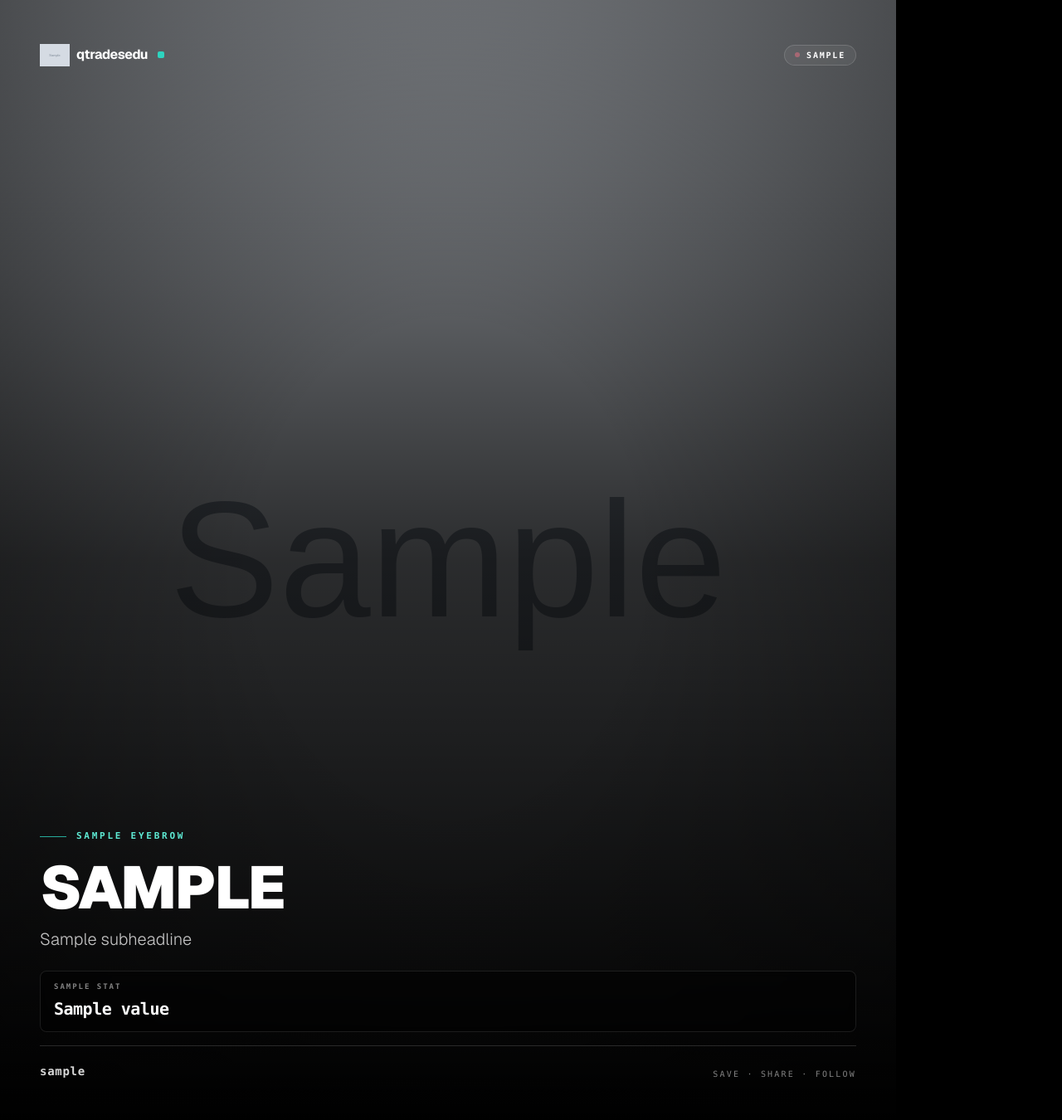
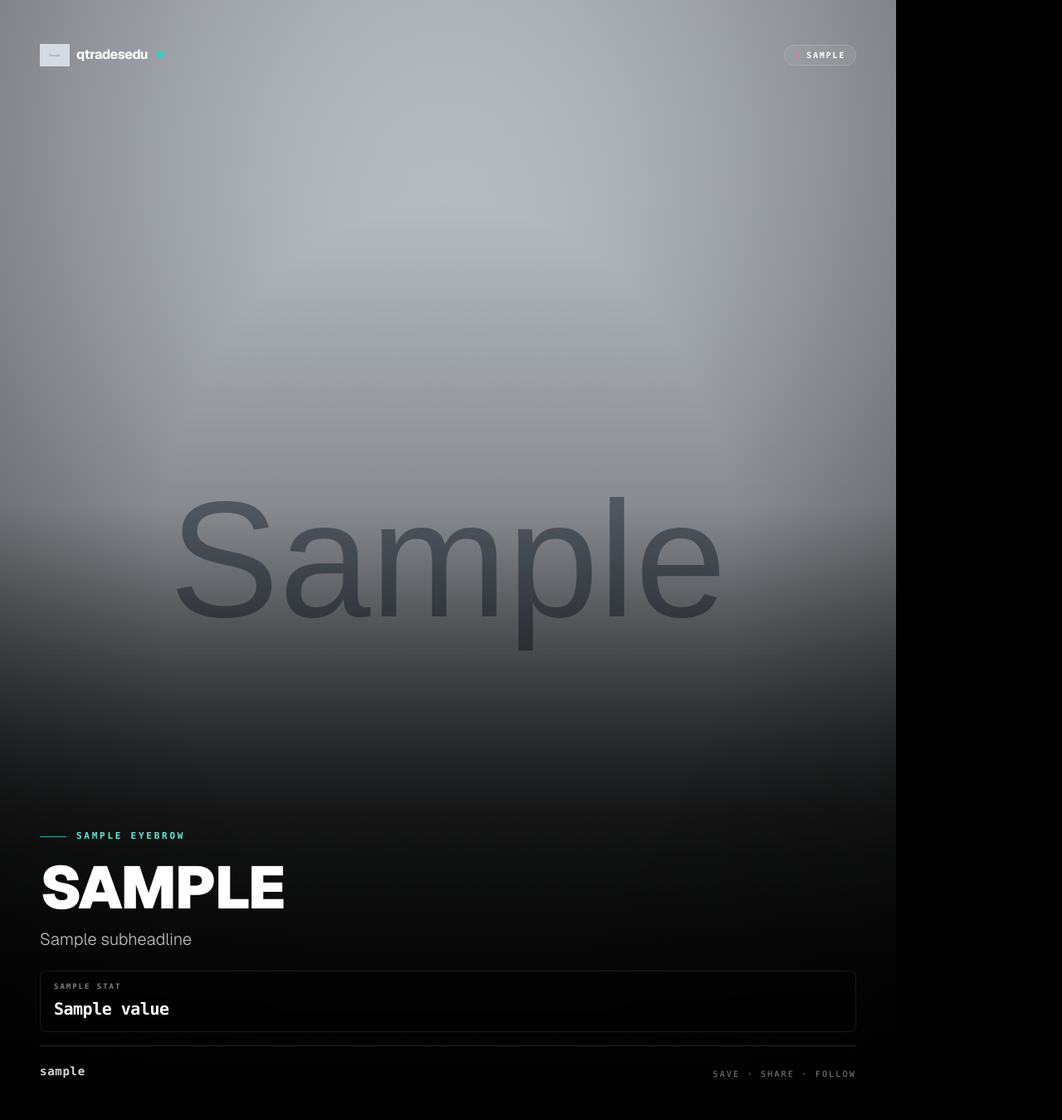
Before and after one commit to Nabenns/ig-qtrades4241, a Python web app: template templates/news_breaking.html in a window 1280 px wide. Shown: the whole page at 83% size. Run offline with Jinja, Linux system fonts and the light colour scheme; the template is opened without the code that fills it: most values are stand-ins (such as "Sample title", 1, 10 or a date in 2020); grey boxes marked "Sample" are stand-in pictures; some libraries are stand-ins or nearby versions; some web fonts are replaced.

Commit message:
fix(image-gen): forbid text in Flux output + soften hero gradient overlay

```diff
--- a/templates/news_breaking.html
+++ b/templates/news_breaking.html
@@ -6,11 +6,14 @@
   <img src="{{ hero_image_url }}" alt="" class="absolute inset-0 w-full h-full object-cover" />
   {% endif %}
 
-  {# Dark gradient overlay so headline pops #}
-  <div class="absolute inset-0 bg-gradient-to-t from-black via-black/80 to-black/30"></div>
+  {# Dark gradient overlay so headline pops — softer so hero remains visible #}
+  <div class="absolute inset-0 bg-gradient-to-t from-black via-black/40 to-transparent"></div>
+
+  {# Strong fade specifically at bottom 40% where headline sits #}
+  <div class="absolute inset-x-0 bottom-0 h-[55%] bg-gradient-to-t from-black/95 via-black/70 to-transparent"></div>
 
   {# Subtle vignette #}
-  <div class="absolute inset-0 bg-[radial-gradient(ellipse_at_center,transparent_30%,rgba(0,0,0,0.5)_100%)]"></div>
+  <div class="absolute inset-0 bg-[radial-gradient(ellipse_at_center,transparent_45%,rgba(0,0,0,0.4)_100%)]"></div>
 
   <div class="relative z-10 h-full w-full flex flex-col px-12 py-12">
 
```
Also changed, not shown: src/ig_qt/composer/image_gen.py (+6 -2 lines).
